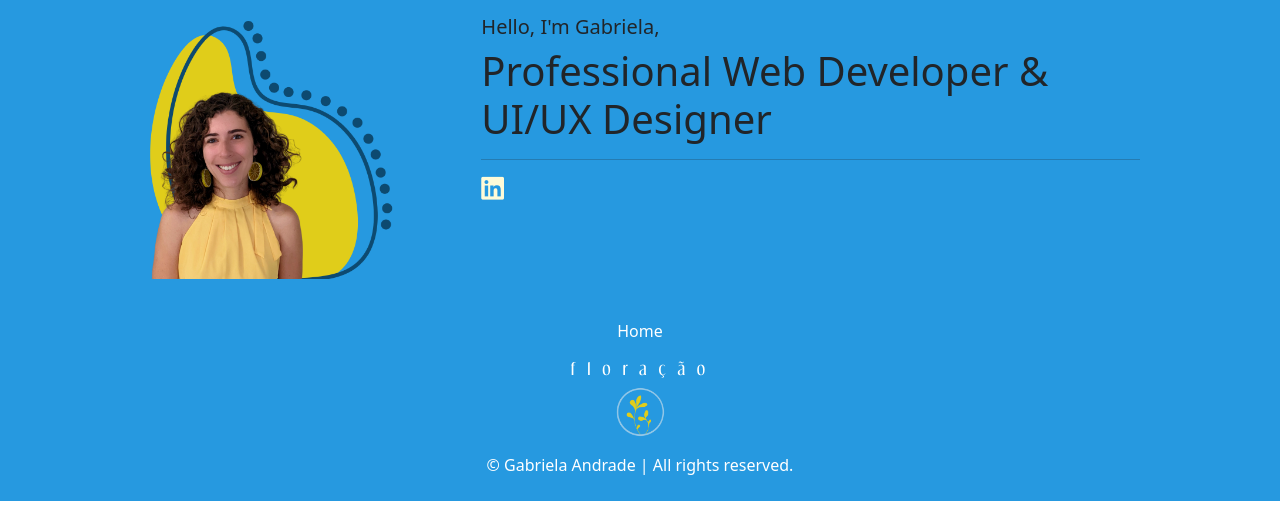
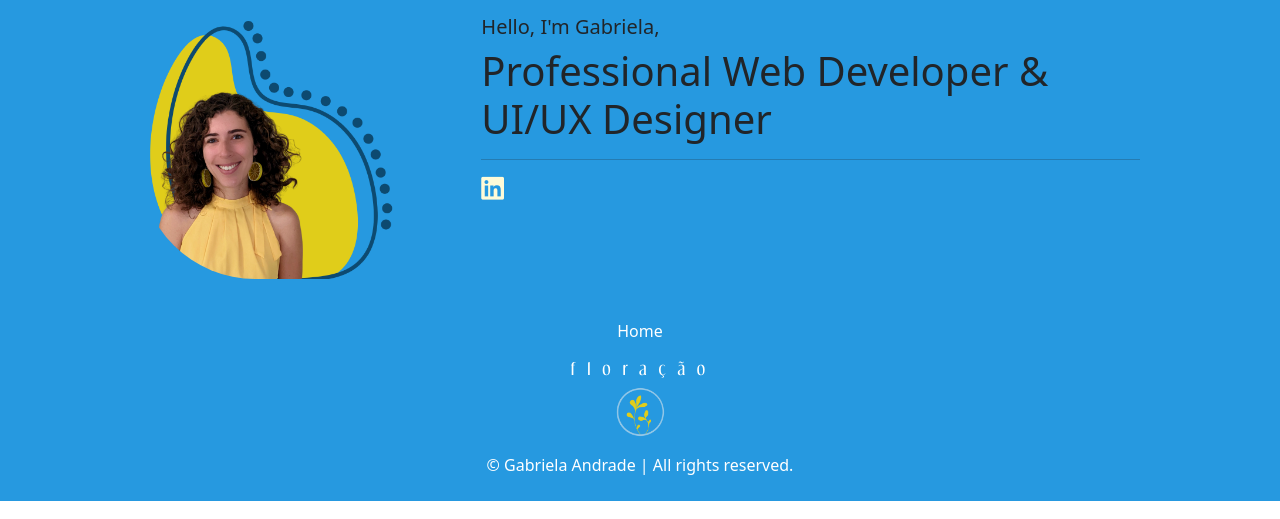
Before and after one commit to gabbysandrade/gabbysandrade.github.io, a CodeIgniter app: page /database/ in a window 1280 px wide. Shown: the part 117-636 px from the top of the page. Run offline with CodeIgniter, Linux system fonts and the light colour scheme; some libraries are stand-ins or nearby versions.

Commit message:
add border-radius to intro img

```diff
--- a/assets/css/main.css
+++ b/assets/css/main.css
@@ -76,6 +76,7 @@ mobile-first, responsive portfolio website, Floração Design.
 /* Image Styles */
 #introimg {
     width: 100%;
+    border-radius: 0 0 0 115px;
 }
 
 /* Button Styles */
```
